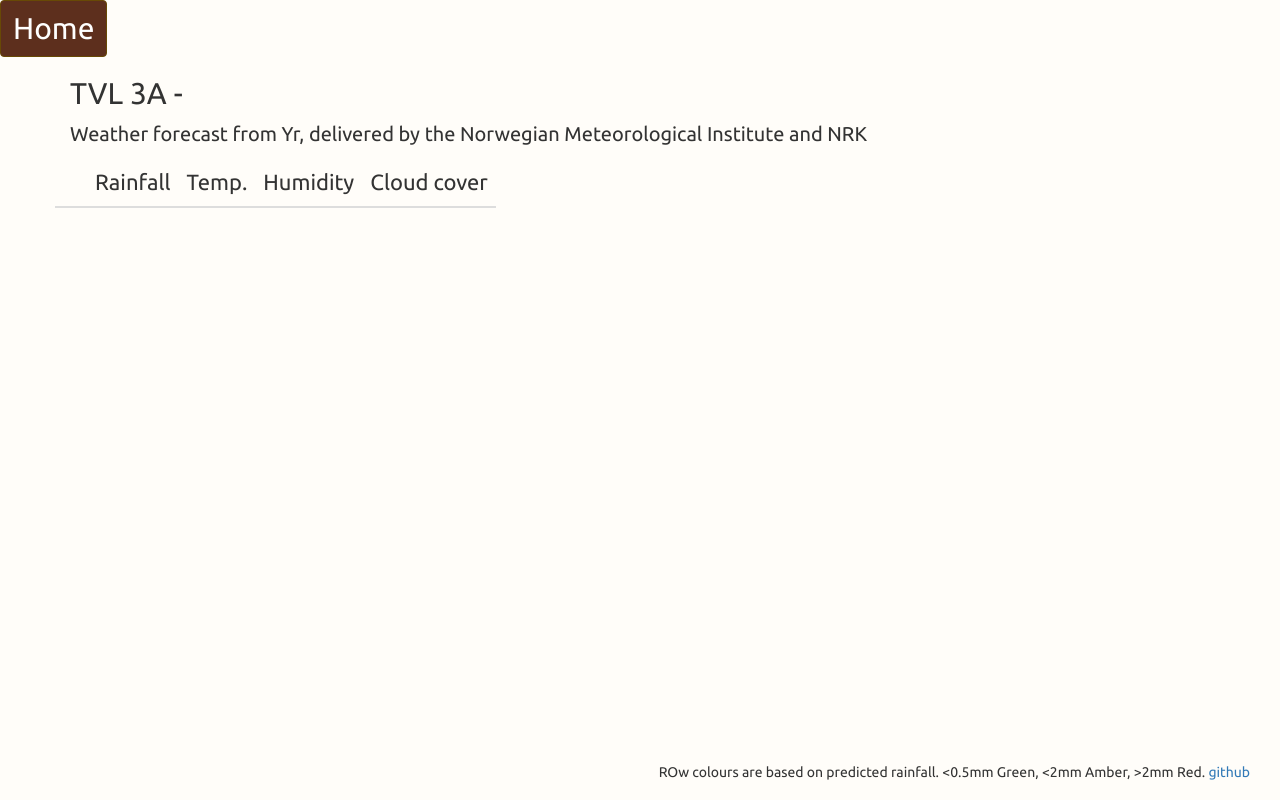
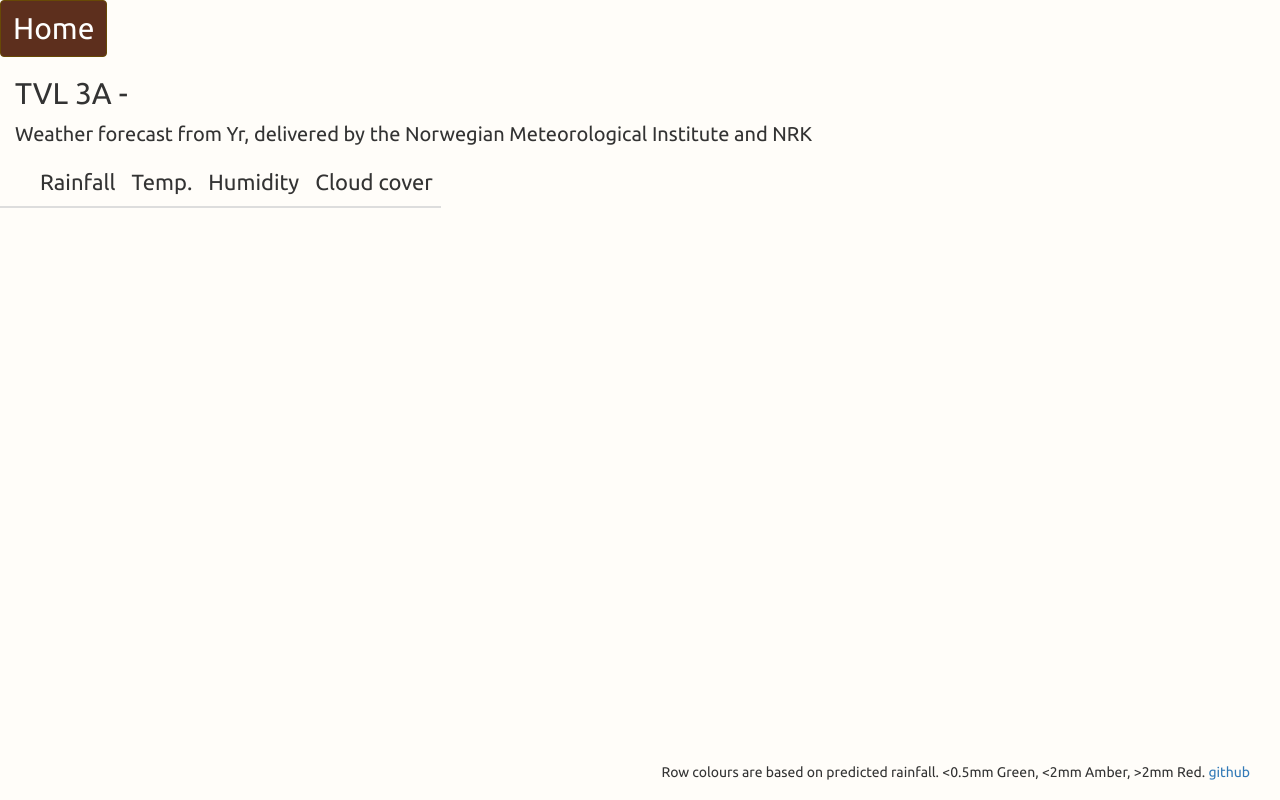
Before and after one commit to slandersson/glowing-octo-happiness, a website: page public/tvl/tvl3a.html in a window 1280 px wide. Drawn offline with nearby package versions, Linux system fonts and the light colour scheme; no server answers.

Commit message:
container fluid

```diff
--- a/public/tvl/tvl3a.html
+++ b/public/tvl/tvl3a.html
@@ -10,7 +10,7 @@
 
 <body>
     <a href="/" class="btn btn-primary" id="backbutton" role="button">Home</a>
-    <div class="container">
+    <div class="container-fluid">
         <h2 id="date">TVL 3A - </h2>
         <p class="sub">Weather forecast from Yr, delivered by the Norwegian Meteorological Institute and NRK</p>
         <div class="row">
@@ -44,7 +44,7 @@
         </div>
     </div>
     <footer>
-      ROw colours are based on predicted rainfall. <0.5mm Green, <2mm Amber, >2mm Red.
+      Row colours are based on predicted rainfall. <0.5mm Green, <2mm Amber, >2mm Red.
         <a href="https://github.com/slandersson">github</a>
     </footer>
 </body>
```
